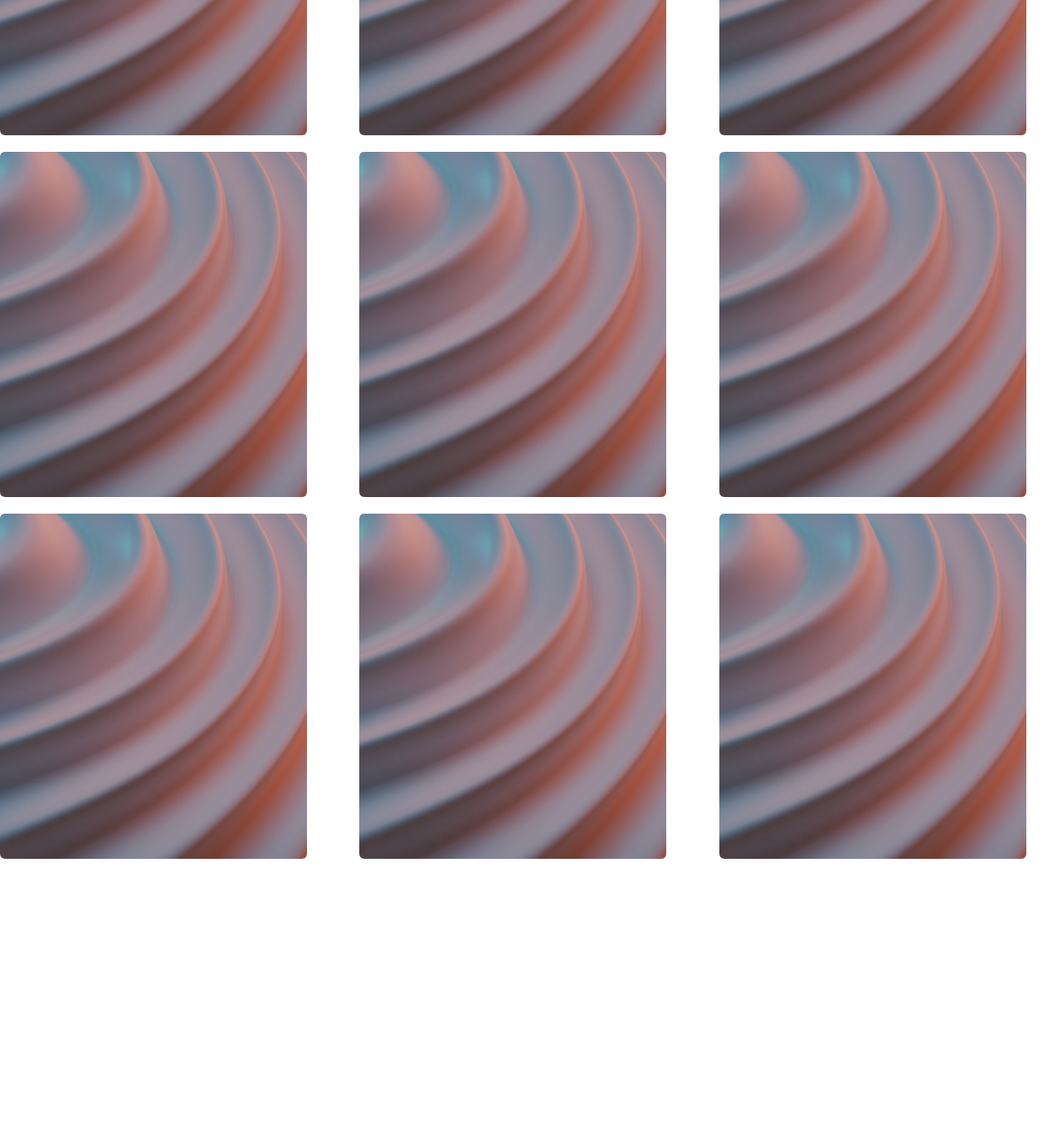
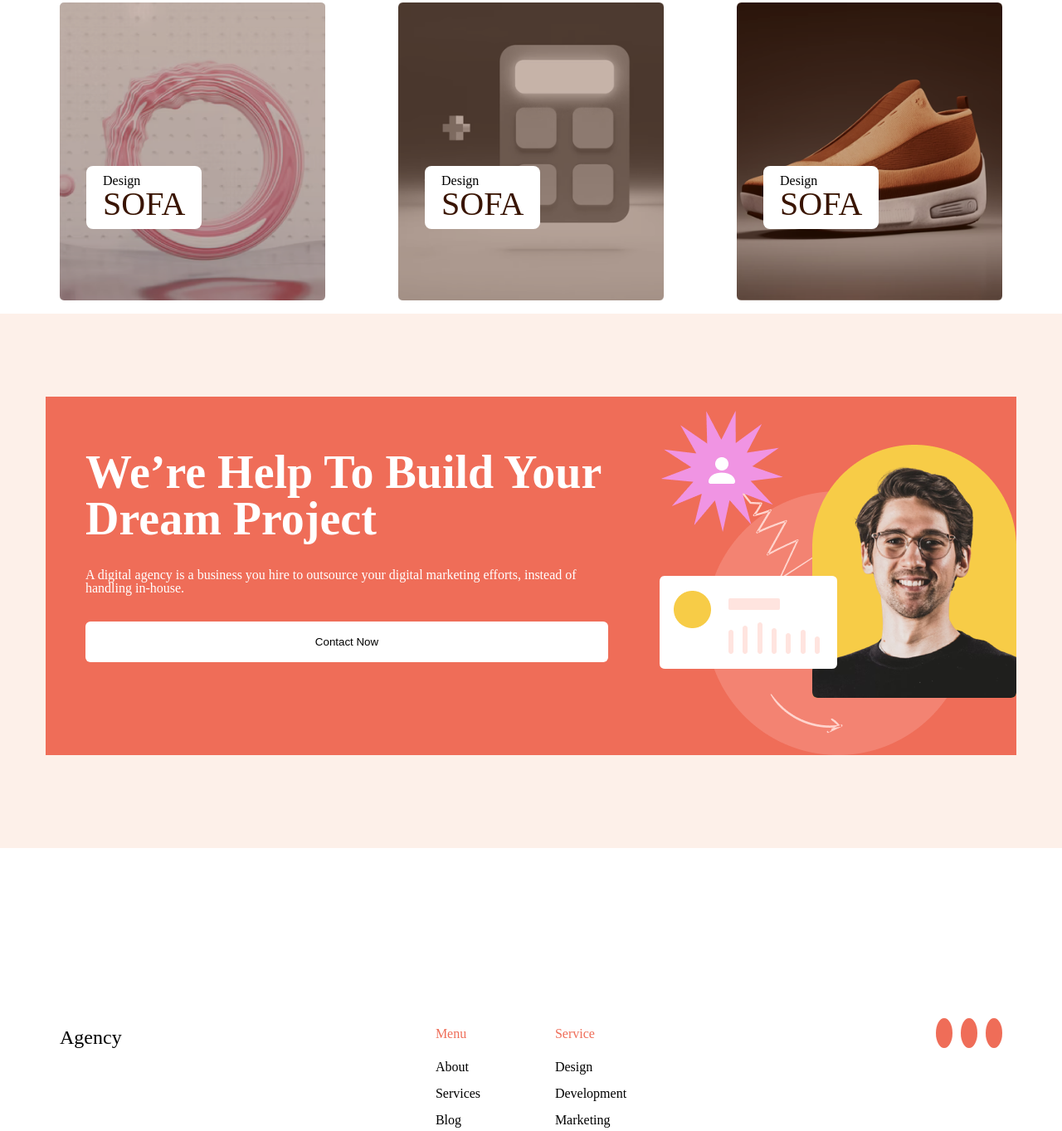
Before and after one commit to asgrlifarid/HomeTasks, a plain HTML site: page 10-SCSS/index.html in a window 1280 px wide. Shown: the part 2751-4114 px from the top of the page at 83% size. Before the commit the page ends 3786 px from the top, so only its background shows below. Drawn offline with Linux system fonts and the light colour scheme.

Commit message:
coninued

```diff
--- a/10-SCSS/assets/sass/layout/_footer.scss
+++ b/10-SCSS/assets/sass/layout/_footer.scss
@@ -0,0 +1,41 @@
+#agency {
+  padding-top: 200px;
+  .col2 {
+    @include flexBox();
+    justify-content: space-around;
+    @include for-phone-only {
+      justify-content: left;
+      gap: 40px;
+    }
+    h5 {
+      color: $secondary-color;
+      padding-bottom: 1rem;
+    }
+    p {
+      line-height: 32px;
+    }
+  }
+  .col3 {
+    .icon {
+      @include flexBox();
+      justify-content: right;
+      font-size: 1.5rem;
+      @include for-phone-only {
+        justify-content: left;
+      }
+
+      i {
+        font-size: 15px;
+        color: $color-white;
+        background-color: $secondary-color;
+        border-radius: 50%;
+        padding: 10px;
+        margin-left: 10px;
+        &:hover {
+          transform: scale(1.03);
+          transition: 0.5s;
+        }
+      }
+    }
+  }
+}
--- a/10-SCSS/assets/sass/pages/_home.scss
+++ b/10-SCSS/assets/sass/pages/_home.scss
@@ -125,6 +125,7 @@
   }
 }
 #top-footer {
+  padding-top: 100px;
   background-color: $bg-color;
   @include flexBox();
   .container {
@@ -132,7 +133,7 @@
 
     height: 544px;
     .top-footer {
-      background-color: #EF6D58;
+      background-color: #ef6d58;
 
       @include flexBox();
       .top-footer-content {
@@ -148,7 +149,7 @@
         p {
           color: $color-white;
         }
-        .top-footer-btn{
+        .top-footer-btn {
           @extend %primary-btn;
           border: 1px solid transparent;
           background-color: $color-white;
@@ -157,11 +158,9 @@
             color: $color-white;
           }
         }
-
       }
-      .top-footer-photo{
+      .top-footer-photo {
         padding: 0 3rem;
-
       }
     }
   }
@@ -197,45 +196,27 @@
           max-width: 570px;
           text-align: center;
         }
-
-
-
       }
-
     }
   }
 }
-#cards{
-  .container{
-    .container {  display: grid;
-      grid-template-columns: 1fr 1fr 1fr;
-      grid-template-rows: 1fr 1fr 1fr;
-      grid-auto-columns: 1fr;
-      gap: 20px 20px;
-      grid-auto-flow: row;
-      grid-template-areas:
-        "card1 card2 card3"
-        "card4 card5 card6"
-        "card7 card8 card9";
+#cards {
+  .container {
+    .row {
+      .img-part{
+        position: relative;
+        img{width: 100%;
+        height: 100%;
+      }
+      .img-text{
+        position: absolute;
+        top: 55%;
+        left: 10%;
+        background-color: $color-white;
+        border-radius: 8px;
+        padding: 10px 20px;
+      }
+      }
     }
-
-    .card1 { grid-area: card1; }
-
-    .card2 { grid-area: card2; }
-
-    .card3 { grid-area: card3; }
-
-    .card4 { grid-area: card4; }
-
-    .card5 { grid-area: card5; }
-
-    .card6 { grid-area: card6; }
-
-    .card7 { grid-area: card7; }
-
-    .card8 { grid-area: card8; }
-
-    .card9 { grid-area: card9; }
-
   }
 }
--- a/10-SCSS/index.html
+++ b/10-SCSS/index.html
@@ -90,36 +90,21 @@
     </section>
     <section id="numbers">
       <div class="container">
-        <div class="numbers-parts col-md-12">
+        <div class="numbers-parts ">
           <h3>42%</h3>
           <p> Years of experience</p>
         </div>
-        <div class="numbers-parts col-md-12">
+        <div class="numbers-parts ">
           <h3>73+</h3>
           <p> Agency members</p>
         </div>
-        <div class="numbers-parts col-md-12">
+        <div class="numbers-parts ">
           <h3>5000</h3>
           <p>Projects complete</p>
         </div>
       </div>
     </section>
-    <section id="top-footer">
-      <div class="container">
-        <div class="top-footer">
-          <div class="top-footer-content">
-            <h2>We’re Help
-              To Build Your
-              Dream Project</h2>
-            <p>A digital agency is a business you hire to outsource your digital marketing efforts, instead of handling
-              in-house.</p>
-            <button class="top-footer-btn">Contact Now</button>
-          </div>
-          <div class="top-footer-photo"><img src="assets/images/pic.png" alt=""></div>
-        </div>
 
-      </div>
-    </section>
     <section id="portfolio">
       <div class="container">
         <div class="header">
@@ -155,20 +140,118 @@
       </div>
     </section>
 <section id="cards">
-  <div class="container">
-    <div class="container">
-      <div class="card1"><img src="assets/images/Bitmap12.png" alt=""></div>
-      <div class="card2"><img src="assets/images/Bitmap12.png" alt=""></div>
-      <div class="card3"><img src="assets/images/Bitmap12.png" alt=""></div>
-      <div class="card4"><img src="assets/images/Bitmap12.png" alt=""></div>
-      <div class="card5"><img src="assets/images/Bitmap12.png" alt=""></div>
-      <div class="card6"><img src="assets/images/Bitmap12.png" alt=""></div>
-      <div class="card7"><img src="assets/images/Bitmap12.png" alt=""></div>
-      <div class="card8"><img src="assets/images/Bitmap12.png" alt=""></div>
-      <div class="card9"><img src="assets/images/Bitmap12.png" alt=""></div>
+<div class="container">
+ <div class="row">
+    <div class="col-3 col-md-6 col-sm-12">
+     <div class="img-part">
+      <img src="assets/images/Bitmap12.png" alt=""><div class="img-text"><p>Design</p><h3>SOFA</h3></div>
+     </div>
     </div>
-  </div>
+    <div class="col-3  col-md-6 col-sm-12">
+     <div class="img-part">
+      <img src="assets/images/Bitmap13.png" alt=""><div class="img-text"><p>Design</p><h3>SOFA</h3></div>
+     </div>
+    </div>
+    <div class="col-3  col-md-6 col-sm-12">
+     <div class="img-part">
+      <img src="assets/images/Bitmap14.png.png" alt=""><div class="img-text"><p>Design</p><h3>SOFA</h3></div>
+     </div>
+    </div>
+ </div>
+ <div class="row">
+    <div class="col-3  col-md-6 col-sm-12">
+     <div class="img-part">
+      <img src="assets/images/Bitmap15.1.png.png" alt=""><div class="img-text"><p>Design</p><h3>SOFA</h3></div>
+     </div>
+    </div>
+    <div class="col-3  col-md-6 col-sm-12">
+     <div class="img-part">
+      <img src="assets/images/Bitmap15.png.png" alt=""><div class="img-text"><p>Design</p><h3>SOFA</h3></div>
+     </div>
+    </div>
+    <div class="col-3  col-md-6 col-sm-12">
+     <div class="img-part">
+      <img src="assets/images/Bitmap16.png.png" alt=""><div class="img-text"><p>Design</p><h3>SOFA</h3></div>
+     </div>
+    </div>
+ </div>
+ <div class="row">
+    <div class="col-3  col-md-6 col-sm-12">
+     <div class="img-part">
+      <img src="assets/images/Bitmap17.png.png" alt=""><div class="img-text"><p>Design</p><h3>SOFA</h3></div>
+     </div>
+    </div>
+    <div class="col-3  col-md-6 col-sm-12">
+     <div class="img-part">
+      <img src="assets/images/Bitmap18.png.png" alt=""><div class="img-text"><p>Design</p><h3>SOFA</h3></div>
+     </div>
+    </div>
+    <div class="col-3  col-md-6 col-sm-12">
+     <div class="img-part">
+      <img src="assets/images/Bitmap19.png.png" alt=""><div class="img-text"><p>Design</p><h3>SOFA</h3></div>
+     </div>
+    </div>
+ </div>
+</div>
 </section>
+ <section id="top-footer">
+      <div class="container">
+        <div class="top-footer">
+          <div class="top-footer-content">
+            <h2>We’re Help
+              To Build Your
+              Dream Project</h2>
+            <p>A digital agency is a business you hire to outsource your digital marketing efforts, instead of handling
+              in-house.</p>
+            <button class="top-footer-btn">Contact Now</button>
+          </div>
+          <img src="assets/images/pic.png" alt="">
+        </div>
+
+      </div>
+    </section>
+  <section id="agency">
+        <div class="container">
+            <div class="row">
+                <div class="col-3 col1 col-md-12">
+                    <div class="agecy">
+                        <h4>Agency</h4>
+                    </div>
+                </div>
+                <div class="col-3 col2 col-md-12">
+                    <div class="navbar1">
+                        <nav>
+                            <ul>
+                                <li><h5>Menu</h5></li>
+                                <li><p>About</p></li>
+                                <li><p>Services</p></li>
+                                <li><p>Blog</p></li>
+                                <li><p>Contact</p></li>
+                            </ul>
+                        </nav>
+                    </div>
+                    <div class="navbar2">
+                        <nav>
+                            <ul>
+                                <li><h5>Service</h5></li>
+                                <li><p>Design</p></li>
+                                <li><p>Development</p></li>
+                                <li><p>Marketing</p></li>
+                                <li><p>See More</p></li>
+                            </ul>
+                        </nav>
+                    </div>
+                </div>
+                <div class="col-3 col3 col-md-12">
+                    <div class="icon">
+                        <a href=""><i class="fa-brands fa-facebook"></i></a>
+                        <a href=""><i class="fa-brands fa-twitter"></i></a>
+                        <a href=""><i class="fa-brands fa-instagram"></i></a>
+                    </div>
+                </div>
+            </div>
+        </div>
+      </section>
 
 </body>
 
```
Also changed, not shown: 10-SCSS/assets/css/main.css, 10-SCSS/assets/images/Bitmap14.png.png (added), 10-SCSS/assets/images/Bitmap15.1.png.png (added), 10-SCSS/assets/images/Bitmap15.png.png (added), 10-SCSS/assets/images/Bitmap16.png.png (added), 10-SCSS/assets/images/Bitmap17.png.png (added), 10-SCSS/assets/images/Bitmap18.png.png (added), 10-SCSS/assets/images/Bitmap19.png.png (added), 1 other file.
